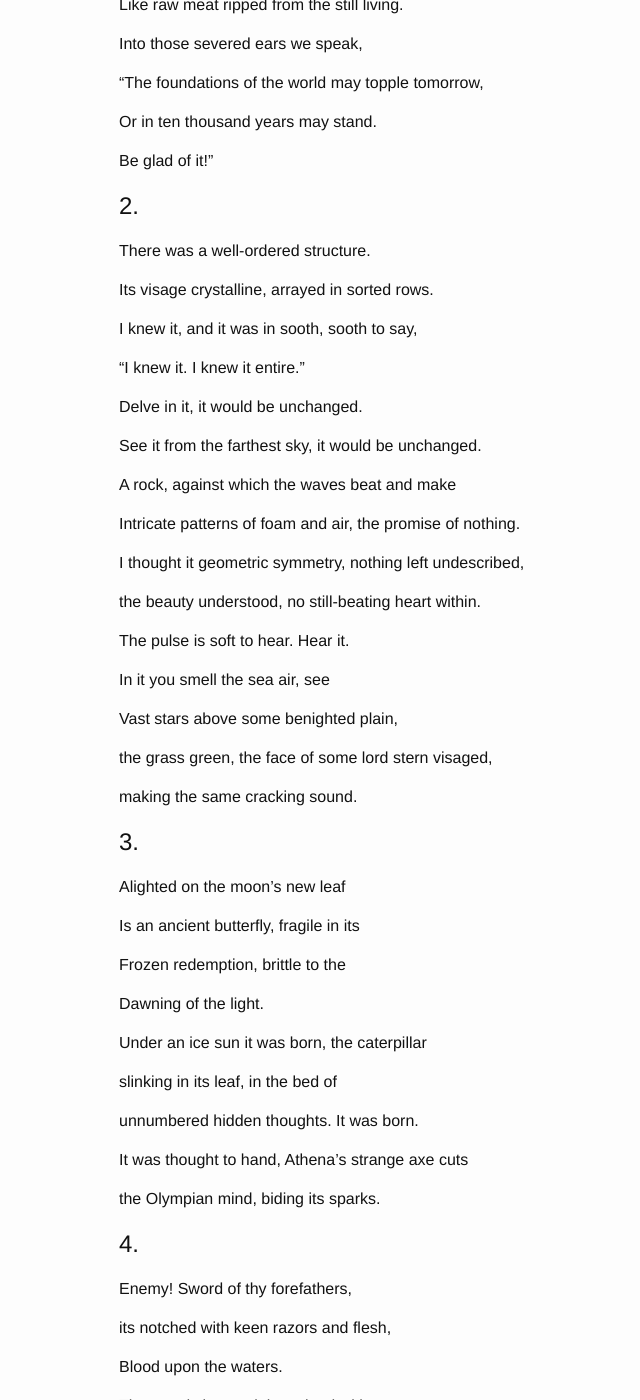
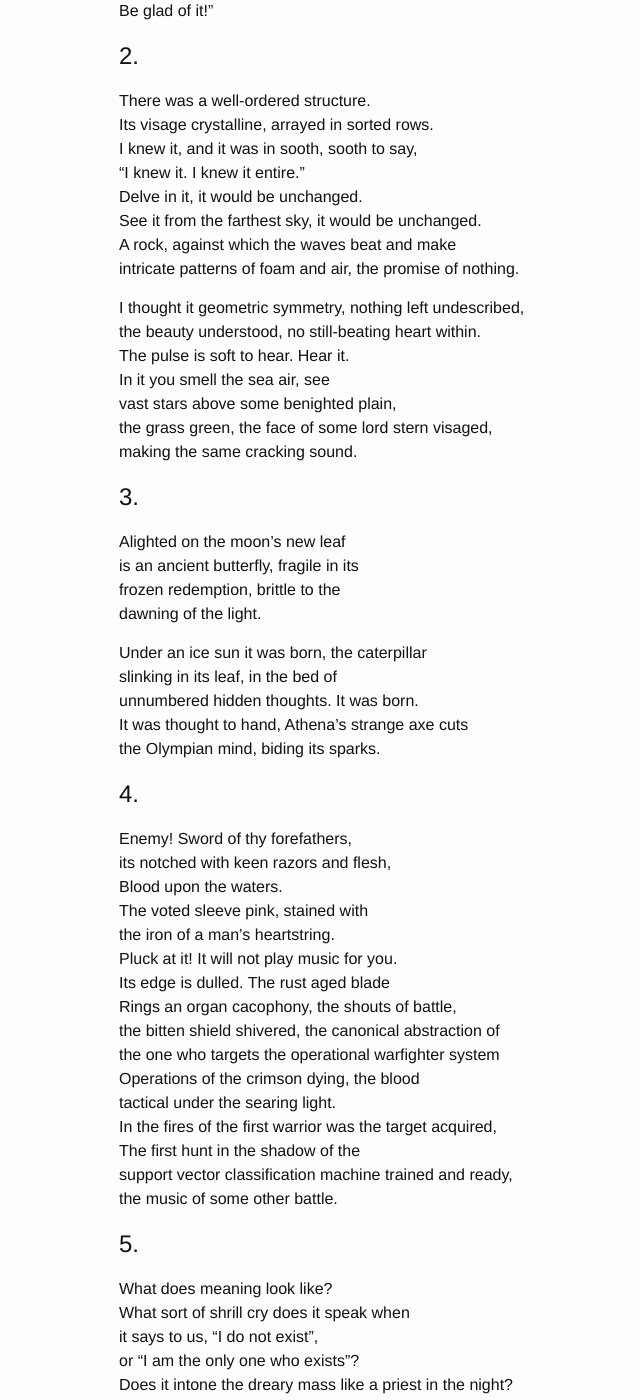
Before and after one commit to howonlee/howonlee.github.io, a Jekyll site: the page built from _posts/2015-08-16-Poetry.md, in a window 1280 px wide and 1400 px high, scrolled down 456 px. Shown: the whole window, without its empty margins (151-791 px from the left). Built offline with Jekyll 4.4.1, drawn with Linux system fonts in a browser that asks for light colours; some of the changed lines change nothing that is shown; some of the changed text lies outside the part shown.

Commit message:
maybe this will work

```diff
--- a/_posts/2015-08-16-Poetry.md
+++ b/_posts/2015-08-16-Poetry.md
@@ -1,405 +1,244 @@
 ---
 layout: page
-title: Poetry
+title: Derivative Poems
 ---
 
 1.
 ==
 Do you understand now the need for absolution?
-
 We are entombed in a ghostly past,
-
 The slow drawl of that libation in our veins flowing,
-
 until we are struck blind, insensate, dumb.
-
 A bubbling in the mind draws in us crimson patterns,
-
 Delicate like smears on the surface of Jupiter,
-
 Like raw meat ripped from the still living.
-
 Into those severed ears we speak,
-
 "The foundations of the world may topple tomorrow,
-
 Or in ten thousand years may stand.
-
 Be glad of it!"
 
 2.
 ==
 There was a well-ordered structure.
-
 Its visage crystalline, arrayed in sorted rows.
-
 I knew it, and it was in sooth, sooth to say,
-
 "I knew it. I knew it entire."
-
 Delve in it, it would be unchanged.
-
 See it from the farthest sky, it would be unchanged.
-
 A rock, against which the waves beat and make
-
-Intricate patterns of foam and air, the promise of nothing.
-
+intricate patterns of foam and air, the promise of nothing.
 
 I thought it geometric symmetry, nothing left undescribed,
-
 the beauty understood, no still-beating heart within.
-
 The pulse is soft to hear. Hear it.
-
 In it you smell the sea air, see
-
-Vast stars above some benighted plain,
-
+vast stars above some benighted plain,
 the grass green, the face of some lord stern visaged,
-
 making the same cracking sound.
 
 
 3.
 ==
 Alighted on the moon's new leaf
-
-Is an ancient butterfly, fragile in its
-
-Frozen redemption, brittle to the
-
-Dawning of the light.
-
+is an ancient butterfly, fragile in its
+frozen redemption, brittle to the
+dawning of the light.
 
 Under an ice sun it was born, the caterpillar
-
 slinking in its leaf, in the bed of
-
 unnumbered hidden thoughts. It was born.
-
 It was thought to hand, Athena's strange axe cuts
-
 the Olympian mind, biding its sparks.
-
 
 4.
 ==
 Enemy! Sword of thy forefathers,
-
 its notched with keen razors and flesh,
-
 Blood upon the waters.
-
 The voted sleeve pink, stained with
-
 the iron of a man's heartstring.
-
 Pluck at it! It will not play music for you.
-
 Its edge is dulled. The rust aged blade
-
 Rings an organ cacophony, the shouts of battle,
-
 the bitten shield shivered, the canonical abstraction of
-
 the one who targets the operational warfighter system
-
 Operations of the crimson dying, the blood
-
-tactical in the yolk light of the nether sun.
-
+tactical under the searing light.
 In the fires of the first warrior was the target acquired,
-
 The first hunt in the shadow of the
-
 support vector classification machine trained and ready,
-
 the music of some other battle.
 
 5.
 ==
 What does meaning look like?
-
 What sort of shrill cry does it speak when
-
 it says to us, "I do not exist",
-
 or "I am the only one who exists"?
-
 Does it intone the dreary mass like a priest in the night?
-
 Does it bellow,
-
 "I was the one who will be first, who was last"
-
 sewage in our ears, filth, muck, brass, or gold?
-
 I think sometimes it clinks. But sometimes it murmurs.
-
 Sometimes it bespeaks,
 
 "Until the day you die there was
-
 A garden grove perfumed.
-
 But only at the gate where Gyges lives
-
 will you see the shadow of your own creation."
 
 And now meaning asks:
 
 There was a garden grove
-
 In the shadow of the creation of man.
 
 
 6.
 ==
 Again and again and again the piano chimes,
-
 The voices in unison sing, "Orisons we will sing,
-
 But not over and over again." but do we hear
-
 the chimes again and again and again? Or do the voices
-
 orisons sing, but not over and over again?
-
 A racked beauteous plume rises over the waste,
-
 and the darkened plain groans with its nothing matters.
-
 Nothing matters move upon the plain. Plain to see
-
 that nothing matters, upon the plain that moves.
-
 In the fluff of the wooden sky, that sees
-
 its pale blue overtaken by the sharp.
 
-
 The voices in unison sing, "Over and over again,
-
 until the ends of the earth we catch,
-
 the orisons we in holy oath have dared
-
 over and over we will sing them."
-
 A beauteous plume rises over the waste.
 
 
 7.
 ==
 A scythe hangs over us. We are rested,
-
 the clouds over us filled with rain
-
 which dries our wet throats, empties
-
 our full ballast, our desert places.
-
 And we vomit out the nightless sky,
-
 the cracked-open head spaces of the
-
 unillumined vast.
 
 Vast. The mind must think itself hunger now,
-
 Constellations of rigid mobile thought,
-
 the lights fractal upon the deep.
-
 The lights recurse upon the deep, a deep mirror
-
 mirrored upon itself, a memory mirrored upon the deep.
 
 
 8.
 ==
 There's no typical revolution. No normal size.
-
 No characteristic scale, the scales from our eyes removed
-
 to the less majestic sordid corners of a
-
 grand percolation, a vast spirit luminous dark,
-
 lurching to the crevices of the world.
-
 What is the world? Is it that which is the case?
-
 Is the case that which is the world, or is it the case that
-
 a thousand nets entrap the world,
-
 quicken the blood that flows through veins of soul?
 
 Flesh must have blood to begin a cancer.
-
 A man shoots a man, or burns himself, and cracks a stone soul,
-
 Screams at the gates of heaven or of hell, and crowns himself some head
-
 of a Cult of Supreme Being, heart pumping
-
 the strange envenomed blood of a new order,
-
 that pretends to flow in new veins, new wine in old skins.
-
 There is no typical revolution. No normal size. But every one remains the same.
 
 A stone is only a stone when it can be cracked.
-
 A mote is only a mote, until the avalanche starts.
-
 But at the end of that avalanche, carefully inspect:
-
 The mote remains a mote.
 
 9.
 ==
 A starry sky above, and moral law within.
-
 See the moral law arrayed, mortal law,
-
 Each heaven guide arraigned in chains,
-
 Twinkling set gems in the black sky.
-
 Why doesn't it all glow?
 
 A red, a blue, black burning fissure, and above the globe
-
 True fires of heaven blow in, writ in lead,
-
 On coal paper bound in iron shackles.
 
 The letters wriggle in their set, and point and wonder at
-
 A rock man uncracked unbroken, who looks at them.
-
 Shame. It's a poor rock which goes uncracked, polished, unused,
-
 Unloved, in the sterile despair of an empty smooth soul.
-
 For that void, a moral law above, and starry stars within.
 
 10.
 ==
 A shape within a shape. It floats in the vision,
-
 To infinity, beyond our sight.
-
 Move the one, all others follow,
-
 Ponderous, some Pickwick fellow bobbing to our thought.
-
 See the square, pick out its size. Never mind
-
 The thousand million billion other squares, inset, outset, overlapping throughout.
-
 And when you talk, talk only of some world
-
 Where nothing rough can be touched, where the world
-
 is that which is the case, where no fool says their thoughts
-
 but is esteemed wise, some proverb man unloosed.
 
 If you see, do you understand?
-
 If you understand, do you see?
-
 If you think you understand so much,
-
 Why are you listening to me?
 
 11.
 ==
 The nature of the thought,
-
 Coming out of the canyon for its own sake
-
 Some grand evolution of the deep. Fathoms
-
 unmeasured in the nature of play,
-
 the bells ringing, passionate the grandeur of
-
 an inner world unbidden.
 
 They come out of what? A trailing fly flashes in red,
-
 Ethereal in the brideless spawn of night.
-
 A new dawn unveiled, a cold sun, a blue sun,
-
 A new dawn unveiled, undying chill like night.
 
 Hail the night, a foundation of Babylon,
-
 bricks doomed as bright shining city conveys.
-
 The walls painted with rubies, floors diamond,
-
 The ceiling shone with glass. The outer structure of the world.
-
 Some grand evolution of the deep. Fathoms
-
 unmeasured in countless thoughts, they
-
 defy Nature.
 
 The bells ring, make passion to the grandeur
-
 of an inner world unbidden. The outer structure,
-
 the floors diamond, walls racked with the pain of rubies,
-
 the ceiling shining with glass. A
-
 cold sun, a blue sun. Hail the night.
 
 12.
 ==
 "The true life is absent.
-
 But we are in the world."
-
 I see face to face to someone,
-
 and they see face to face with me, and see
-
 in their sheperd face, a groove that patient
-
 rethinking of the untutored takes
-
 when they themselves might a liberation make
-
 with a brave sound, lights out.
 
-
 But a man from the desert said,
-
 "You must think to your countrymen.
-
 The loyalty of blood and water, the
-
 soil and water of some surrender."
-
 The face to face changes, becomes coarse, then fine.
-
 At the end of the desert there was a scale.
-
 It was arraigned to say, "there goes a man whose guilt
-
 Is not greater than the feather.
-
 It is so ordered."
-
 The scale is gone. The desert remains.
-
-I cannot see a single grain of sand.
+In it I cannot find one grain of sand.
```
